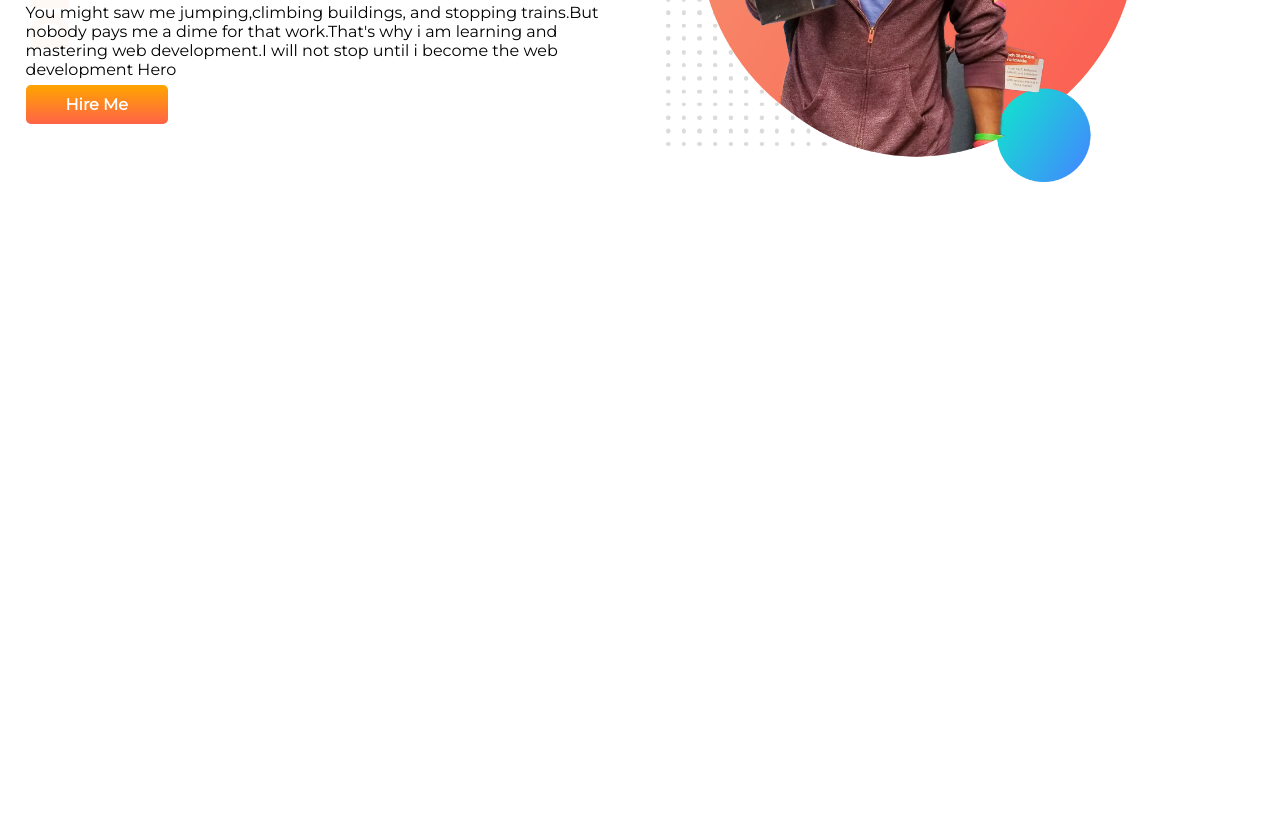
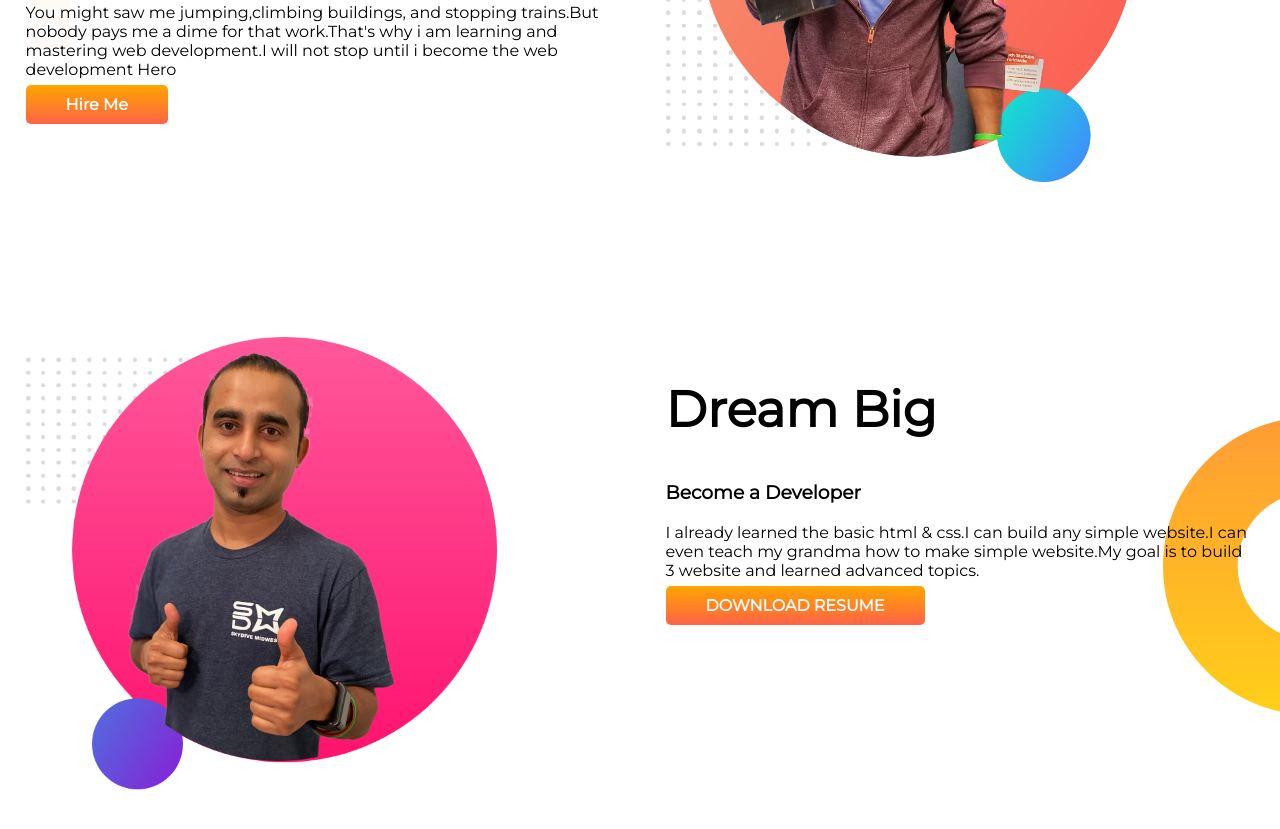
Before and after one commit to Faruk25061996/developer-portfolio, a plain HTML site: page index.html in a window 1280 px wide. Shown: the part 311-1140 px from the top of the page. Before the commit the page ends 800 px from the top, so only its background shows below. Drawn offline with Linux system fonts and the light colour scheme.

Commit message:
dream-big

```diff
--- a/index.html
+++ b/index.html
@@ -28,6 +28,18 @@
             <img src="images/jhankar.png" alt="">
         </div>
     </section>
+    <section class="dream-big">
+        <div class="half-width">
+            <img src="images/jhankar2.png" alt="">
+        </div>
+        <div class="half-width">
+            <h1>Dream Big</h1>
+            <h3>Become a Developer</h3>
+            <p>I already learned the basic html & css.I can build any simple website.I can even teach my grandma how to
+                make simple website.My goal is to build 3 website and learned advanced topics. </p>
+            <a class="link-button" target="_blank" href="">DOWNLOAD RESUME</a>
+        </div>
+    </section>
 </body>
 
 </html>
--- a/style.css
+++ b/style.css
@@ -13,6 +13,7 @@ h1 {
 
 section {
     display: flex;
+    margin-bottom: 100px;
 }
 
 .half-width {
@@ -37,3 +38,9 @@ section {
     background-image: url(images/top-banner.png);
     background-repeat: no-repeat;
 }
+
+.dream-big {
+    background-image: url(images/dream-bg.png);
+    background-repeat: no-repeat;
+    background-position: right;
+}
```
